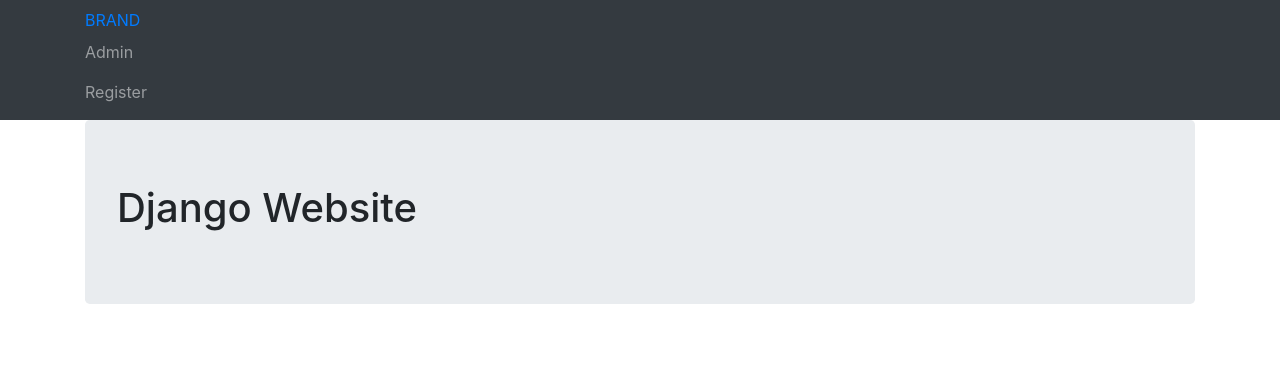
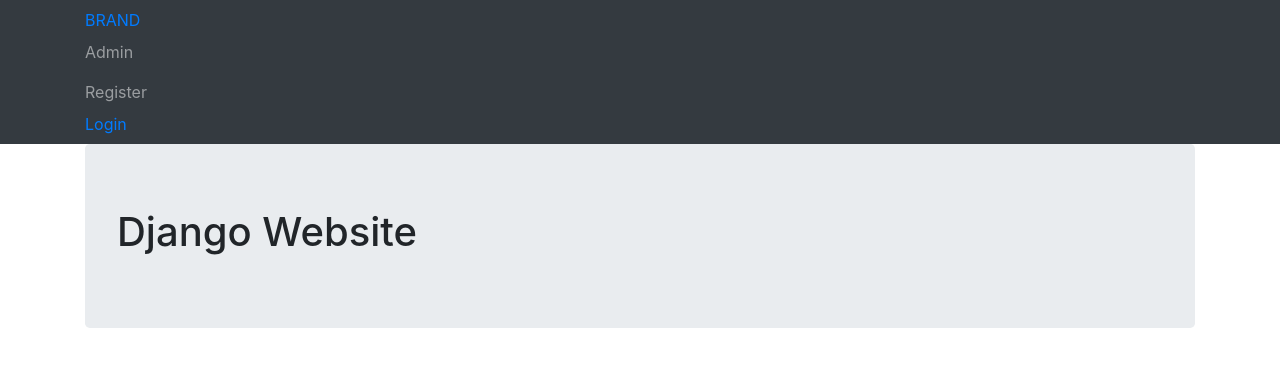
Before and after one commit to MIDAS-26/Django_Project_2, a Django app: page / in a window 1280 px wide. Shown: the top 367 px of the page. Run offline with Django 3.2, Linux system fonts and the light colour scheme.

Commit message:
added login, logout functionalities

```diff
--- a/auth_project/auth_project/urls.py
+++ b/auth_project/auth_project/urls.py
@@ -20,7 +20,9 @@ from users_app import views
 
 urlpatterns = [
     url(r"^$", views.index, name="index"),
-    url('admin/', admin.site.urls),
-    url(r"users_app/", include("users_app.urls"))
+    url(r'^admin/', admin.site.urls),
+    url(r"^users_app/", include("users_app.urls")),
+    url(r"^logout/$", views.user_logout, name="user_logout"),
+
 
 ]
--- a/auth_project/templates/users_app/base.html
+++ b/auth_project/templates/users_app/base.html
@@ -13,6 +13,18 @@
 				<li class="nav-item"><a class="nav-brand" href="{% url 'index' %}">BRAND</a></li>
 				<li class="nav-item"><a class="nav-link" href="{% url 'admin:index' %}">Admin</a></li>
 				<li class="nav-item"><a class="nav-link" href="{% url 'users_app:register' %}">Register</a></li>
+
+
+				{% if user.is_authenticated %}
+					<li><a class="navbar-link" href="{% url 'user_logout' %}">Logout</a></li>
+
+				{% else %}
+					<li><a class="navbar-link" href="{% url 'users_app:user_login' %}">Login</a></li>
+
+				{% endif %}
+
+
+
 			</ul>
 
 		</div>
--- a/auth_project/users_app/urls.py
+++ b/auth_project/users_app/urls.py
@@ -6,5 +6,6 @@ app_name = "users_app"
 
 urlpatterns = [
 	url(r"^register/$", views.register, name="register"),
+	url(r"^login/$", views.user_login, name="user_login"),
 
 ]
--- a/auth_project/users_app/views.py
+++ b/auth_project/users_app/views.py
@@ -3,6 +3,11 @@ from django.contrib.auth.models import User
 from users_app.models import UserProfileInfo
 from users_app.forms import *
 
+
+from django.urls import reverse
+from django.contrib.auth.decorators import login_required
+from django.http import HttpResponseRedirect, HttpResponse
+from django.contrib.auth import authenticate, login, logout
 # Create your views here.
 
 
@@ -43,3 +48,45 @@ def register(request):
 							{"user_form": user_form,
 							 "profile_form": profile_form,
 							 "registered": registered})
+
+
+
+
+
+
+
+
+
+def user_login(request):
+	if request.method == "POST":
+		username = request.POST.get("username")
+		password = request.POST.get("password")
+
+		user = authenticate(username=username, password=password)
+
+		if user:
+			if user.is_active:
+				login(request, user)
+				return HttpResponseRedirect(reverse("index"))
+
+			else:
+				return HttpResponse("ACCOUNT NOT ACTIVE")
+
+		else:
+			print("Someone tried to login and failed!" + "\n" + "username: {}" + "password: {}").format(username, password)
+			return HttpResponse("Invalid Login Credentials!")
+
+	else:
+		return render(request, "users_app/login.html", {})
+
+
+
+
+
+
+
+
+@login_required
+def user_logout(request):
+	logout(request)
+	return HttpResponseRedirect(reverse("index"))
```
Also changed, not shown: auth_project/db.sqlite3.
